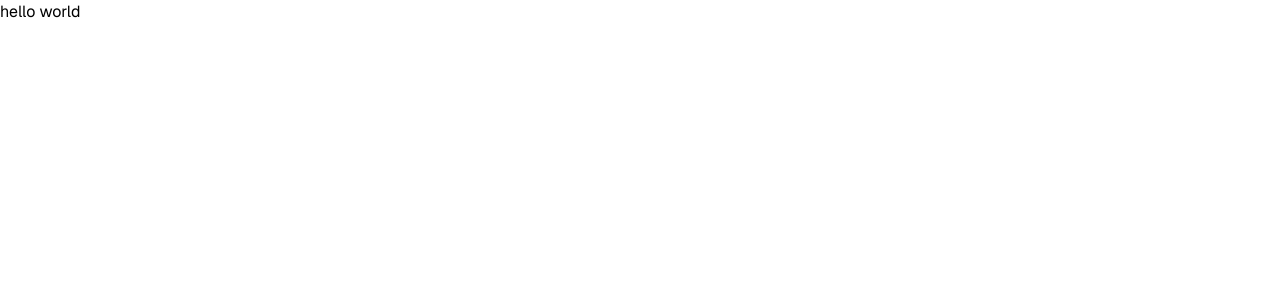
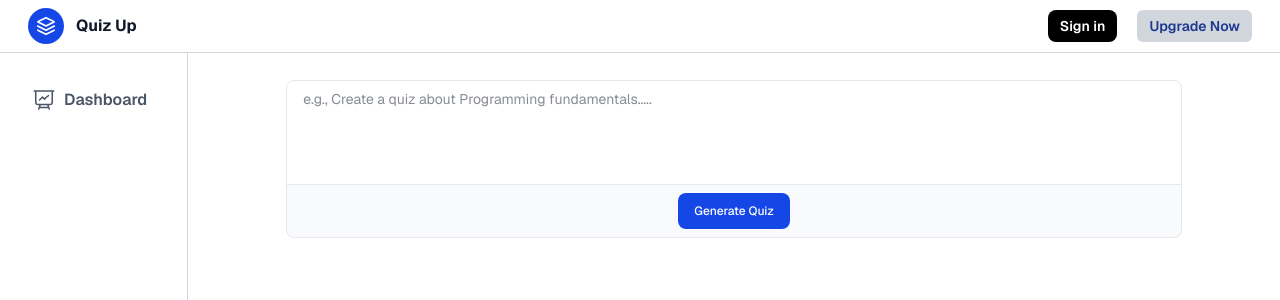
Before and after one commit to Ramkalyan7/Quiz-app, a Next.js app in the folder apps/web/: page / in a window 1280 px wide. Shown: the top 300 px of the page. Built offline with nearby package versions, Linux system fonts and the light colour scheme.

Commit message:
added UI sidebar navbar and text area input

```diff
--- a/apps/web/app/layout.tsx
+++ b/apps/web/app/layout.tsx
@@ -2,6 +2,8 @@ import "@repo/ui/styles.css";
 import "./globals.css";
 import type { Metadata } from "next";
 import { Geist } from "next/font/google";
+import AppBar from "../components/AppBar";
+import SideBar from "../components/SideBar";
 
 const geist = Geist({ subsets: ["latin"] });
 
@@ -17,7 +19,15 @@ export default function RootLayout({
 }) {
   return (
     <html lang="en">
-      <body className={geist.className}>{children}</body>
+      <body className={geist.className}>
+        <AppBar />
+        <div className="flex flex-row ">
+          <SideBar />
+          <div className="w-full pt-20">
+            {children}
+          </div>
+        </div>
+      </body>
     </html>
   );
 }
--- a/apps/web/app/page.tsx
+++ b/apps/web/app/page.tsx
@@ -1,3 +1,4 @@
+import GenerateQuizInput from "../components/GenerateQuizInput";
 
 
 
@@ -5,7 +6,7 @@
 export default function Page() {
   return (
     <div>
-     hello world
+      <GenerateQuizInput/>
     </div>
   );
 }
--- /dev/null
+++ b/apps/web/components/AppBar.tsx
@@ -0,0 +1,31 @@
+const AppBar = () => {
+  return (
+      <div className="container border-b border-gray-300 fixed top-0 right-0 left-0 bg-white z-10 min-w-screen flex flex-wrap px-7 py-2 flex-col md:flex-row items-center justify-between">
+        <a className="flex title-font font-medium items-center text-gray-900 mb-4 md:mb-0">
+          <svg
+            xmlns="http://www.w3.org/2000/svg"
+            fill="none"
+            stroke="currentColor"
+            strokeLinecap="round"
+            strokeLinejoin="round"
+            strokeWidth="2"
+            className="w-9 h-9 text-white p-2 bg-blue-700 rounded-full"
+            viewBox="0 0 24 24"
+          >
+            <path d="M12 2L2 7l10 5 10-5-10-5zM2 17l10 5 10-5M2 12l10 5 10-5"></path>
+          </svg>
+          <span className="ml-3 text-md font-bold">Quiz Up</span>
+        </a>
+        <div>
+          <button className="bg-black text-white mr-5 inline-flex items-center  border-0 py-1.5 px-3 focus:outline-none hover:bg-gray-800 rounded-lg mt-4 md:mt-0 cursor-pointer text-sm font-semibold">
+            Sign in
+          </button>
+          <button className="text-blue-900 inline-flex items-center bg-gray-300 border-0 py-1.5 px-3 focus:outline-none hover:bg-gray-200 rounded-md  mt-4 md:mt-0 cursor-pointer text-sm font-semibold">
+            Upgrade Now
+          </button>
+        </div>
+      </div>
+  );
+};
+
+export default AppBar;
--- /dev/null
+++ b/apps/web/components/GenerateQuizInput.tsx
@@ -0,0 +1,31 @@
+import React from "react";
+
+const GenerateQuizInput = () => {
+  return (
+    <div className="max-w-5xl mx-auto">
+      <form>
+        <div className=" mx-16 mb-4 border border-gray-200 rounded-lg bg-gray-50 ">
+          <div className="px-4 py-2 bg-white rounded-t-lg">
+            <textarea
+              id="comment"
+              rows={4}
+              className="w-full px-0 text-sm text-gray-900 bg-white border-0 outline-none resize-none"
+              placeholder="e.g., Create a quiz about Programming fundamentals....."
+              required
+            ></textarea>
+          </div>
+          <div className="flex items-center justify-center px-3 py-2 border-t  border-gray-200">
+            <button
+              type="submit"
+              className="inline-flex items-center py-2.5 px-4 text-xs font-medium text-center text-white bg-blue-700 rounded-lg focus:ring-4 focus:ring-blue-200  hover:bg-blue-800"
+            >
+              Generate Quiz
+            </button>
+          </div>
+        </div>
+      </form>
+    </div>
+  );
+};
+
+export default GenerateQuizInput;
--- /dev/null
+++ b/apps/web/components/SideBar.tsx
@@ -0,0 +1,34 @@
+const SideBar = () => {
+  return (
+    <aside
+      className=" w-48 bg-white border-r border-gray-300 font-semibold px-5  h-screen  sticky top-0 bottom-0 left-0 pt-20"
+    >
+      <nav>
+        <div className="space-y-2">
+          <a
+            href="#"
+            className="flex items-center px-3 py-2 text-gray-600 transition-colors duration-300 transform rounded-lg hover:bg-gray-100 hover:text-gray-700"
+          >
+            <svg
+              xmlns="http://www.w3.org/2000/svg"
+              fill="none"
+              viewBox="0 0 24 24"
+              strokeWidth={1.5}
+              stroke="currentColor"
+              className="w-6 h-6"
+            >
+              <path
+                strokeLinecap="round"
+                strokeLinejoin="round"
+                d="M3.75 3v11.25A2.25 2.25 0 006 16.5h2.25M3.75 3h-1.5m1.5 0h16.5m0 0h1.5m-1.5 0v11.25A2.25 2.25 0 0118 16.5h-2.25m-7.5 0h7.5m-7.5 0l-1 3m8.5-3l1 3m0 0l.5 1.5m-.5-1.5h-9.5m0 0l-.5 1.5m.75-9l3-3 2.148 2.148A12.061 12.061 0 0116.5 7.605"
+              />
+            </svg>
+            <span className="mx-2 text-md">Dashboard</span>
+          </a>
+        </div>
+      </nav>
+    </aside>
+  );
+};
+
+export default SideBar;
```
